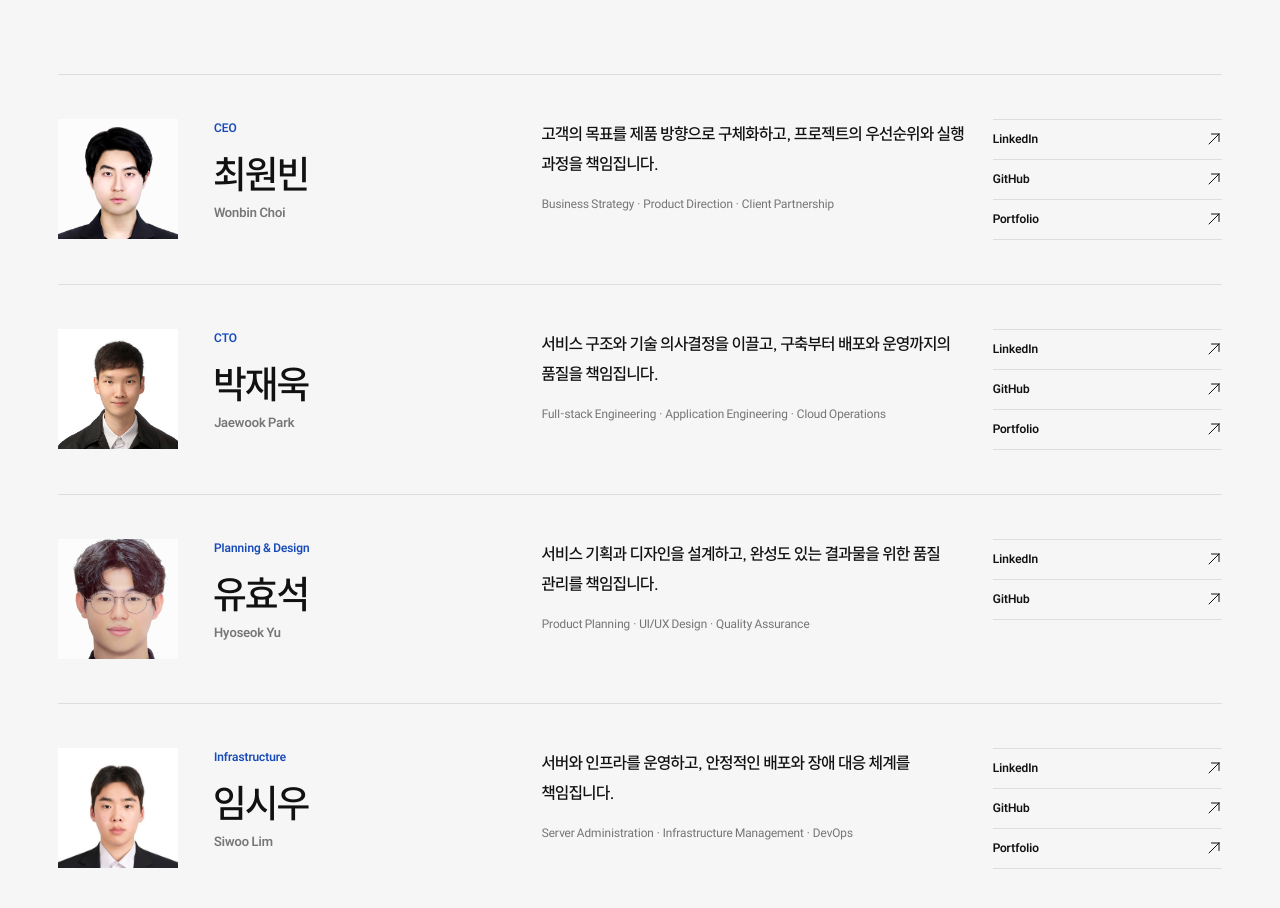
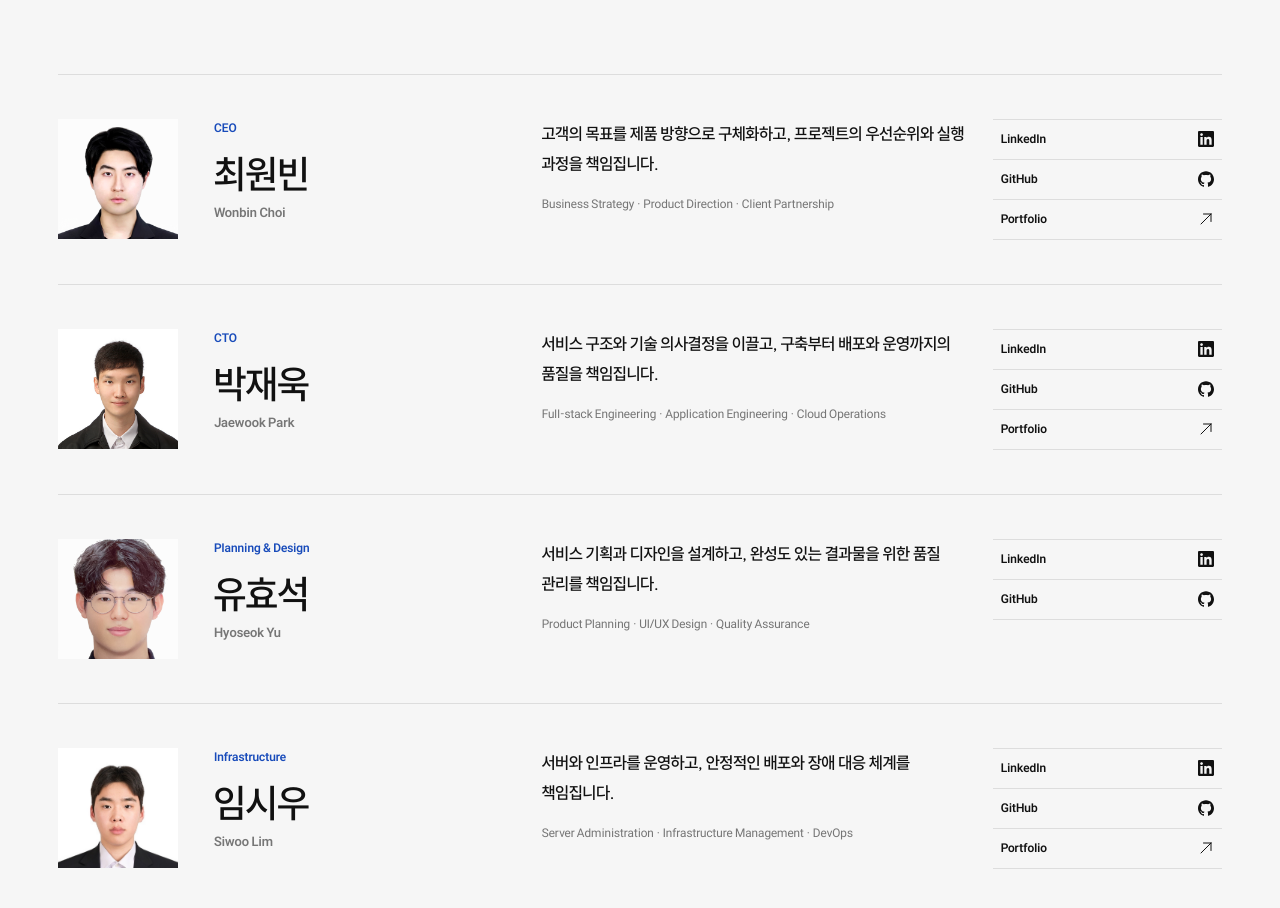
Before and after one commit to ChoiTheCreator/Studio-Jabin-HP, a Next.js app: page /method in a window 1280 px wide. Shown: the part 3820-4728 px from the top of the page. Built offline with nearby package versions, Linux system fonts and the light colour scheme.

Commit message:
<Chore> 팀원 프로필 링크 아이콘 수정

```diff
--- a/src/features/home/components/TeamSection.tsx
+++ b/src/features/home/components/TeamSection.tsx
@@ -3,6 +3,28 @@
 
 import { Reveal } from "@/components/motion/Reveal";
 import { contentShell } from "@/components/ui/tailwind";
+
+function GitHubIcon({ className }: { className?: string }) {
+  return (
+    <svg className={className} viewBox="0 0 24 24" fill="currentColor" aria-hidden="true">
+      <path d="M12 .297c-6.63 0-12 5.373-12 12 0 5.303 3.438 9.8 8.205 11.385.6.113.82-.258.82-.577 0-.285-.01-1.04-.015-2.04-3.338.724-4.042-1.61-4.042-1.61-.546-1.385-1.333-1.755-1.333-1.755-1.089-.744.083-.729.083-.729 1.205.084 1.839 1.237 1.839 1.237 1.07 1.834 2.807 1.304 3.492.997.107-.775.418-1.305.762-1.605-2.665-.303-5.467-1.334-5.467-5.931 0-1.311.469-2.381 1.236-3.221-.124-.303-.535-1.524.117-3.176 0 0 1.008-.322 3.301 1.23.957-.266 1.983-.399 3.003-.404 1.02.005 2.047.138 3.006.404 2.291-1.552 3.297-1.23 3.297-1.23.653 1.653.242 2.874.118 3.176.77.84 1.235 1.911 1.235 3.221 0 4.609-2.807 5.624-5.479 5.921.43.372.823 1.102.823 2.222 0 1.606-.014 2.898-.014 3.293 0 .322.216.694.825.576C20.565 22.092 24 17.592 24 12.297c0-6.627-5.373-12-12-12" />
+    </svg>
+  );
+}
+
+function LinkedInIcon({ className }: { className?: string }) {
+  return (
+    <svg className={className} viewBox="0 0 24 24" fill="currentColor" aria-hidden="true">
+      <path d="M20.447 20.452h-3.554v-5.569c0-1.328-.027-3.037-1.852-3.037-1.853 0-2.136 1.445-2.136 2.939v5.667H9.351V9h3.414v1.561h.046c.477-.9 1.637-1.85 3.37-1.85 3.601 0 4.267 2.37 4.267 5.455v6.286zM5.337 7.433c-1.144 0-2.063-.926-2.063-2.065 0-1.138.92-2.063 2.063-2.063 1.14 0 2.064.925 2.064 2.063 0 1.139-.925 2.065-2.064 2.065zm1.782 13.019H3.555V9h3.564v11.452zM22.225 0H1.771C.792 0 0 .774 0 1.729v20.542C0 23.227.792 24 1.771 24h20.451C23.2 24 24 23.227 24 22.271V1.729C24 .774 23.2 0 22.222 0h.003z" />
+    </svg>
+  );
+}
+
+function TeamLinkIcon({ label }: { label: string }) {
+  if (label === "GitHub") return <GitHubIcon className="size-4" />;
+  if (label === "LinkedIn") return <LinkedInIcon className="size-4" />;
+  return <ArrowUpRightIcon className="size-4" aria-hidden="true" />;
+}
 
 export function TeamSection() {
   return (
@@ -64,14 +86,14 @@
                     .map((link) => (
                       <li key={link.label}>
                         <a
-                          className="flex min-h-10 items-center justify-between gap-4 border-b border-navy-line text-[12px] font-bold"
+                          className="flex min-h-10 items-center justify-between gap-4 border-b border-navy-line px-2 text-[12px] font-bold transition-colors duration-200 hover:bg-navy-ink hover:text-white"
                           href={link.href}
                           target="_blank"
                           rel="noreferrer"
                           aria-label={`${member.name} ${link.label} 새 창에서 열기`}
                         >
                           {link.label}
-                          <ArrowUpRightIcon className="size-4" aria-hidden="true" />
+                          <TeamLinkIcon label={link.label} />
                         </a>
                       </li>
                     ))}
```
